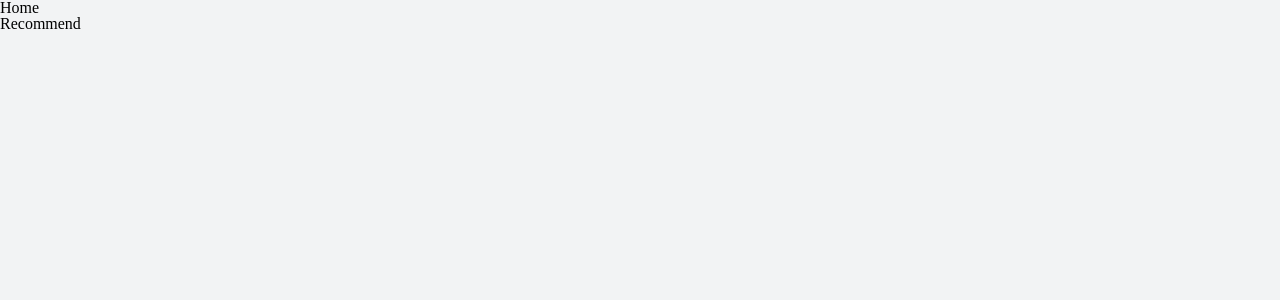
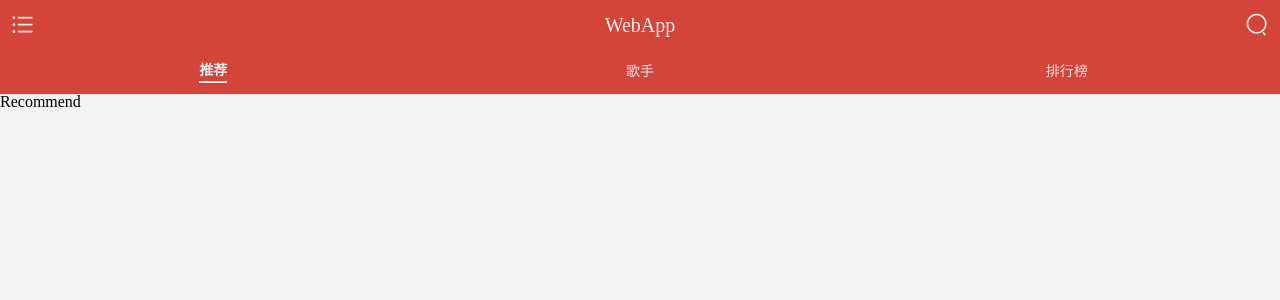
Before and after one commit to WindyNanzi/JavaScriptExercises, a React (Create React App) app in the folder cloud-music/: page /#/recommend in a window 1280 px wide. Shown: the top 300 px of the page. Built offline with nearby package versions, Linux system fonts and the light colour scheme.

Commit message:
feat: 神三元react-hook小册第二章完结

```diff
--- a/cloud-music/package.json
+++ b/cloud-music/package.json
@@ -6,12 +6,17 @@
     "@testing-library/jest-dom": "^4.2.4",
     "@testing-library/react": "^9.3.2",
     "@testing-library/user-event": "^7.1.2",
+    "immutable": "^4.0.0-rc.12",
     "react": "^16.13.1",
     "react-dom": "^16.13.1",
+    "react-redux": "^7.2.0",
     "react-router": "^5.1.2",
     "react-router-config": "^5.1.1",
     "react-router-dom": "^5.1.2",
     "react-scripts": "3.4.1",
+    "redux": "^4.0.5",
+    "redux-immutable": "^4.0.0",
+    "redux-thunk": "^2.3.0",
     "styled-components": "^5.0.1"
   },
   "scripts": {
--- a/cloud-music/src/App.js
+++ b/cloud-music/src/App.js
@@ -4,15 +4,19 @@ import { GloabStyle } from './style'
 import routes from './routes/index'
 import { HashRouter } from 'react-router-dom'
 import { renderRoutes } from 'react-router-config'
+import { Provider } from 'react-redux';
+import store from './store';
 
 
 function App() {
   return (
-    <HashRouter>
-      <GloabStyle></GloabStyle>
-      <IconStyle></IconStyle>
-      { renderRoutes(routes) }
-    </HashRouter>
+    <Provider store={ store }>
+      <HashRouter>
+        <GloabStyle></GloabStyle>
+        <IconStyle></IconStyle>
+        { renderRoutes(routes) }
+      </HashRouter>
+    </Provider>
   );
 }
 
--- a/cloud-music/src/application/Home/index.jsx
+++ b/cloud-music/src/application/Home/index.jsx
@@ -1,14 +1,44 @@
 import React,{ memo } from 'react'
 import { renderRoutes } from 'react-router-config'
+import { Top, Tab, TabItem} from './style'
+import { NavLink } from 'react-router-dom'
 
 export default memo((props) =>  {
   const { route } = props
-  console.log(route)
+
   return (
     <>
-      <div>
-        Home
-      </div>
+      <Top>
+        <span className='iconfont menu'>&#xe7f5;</span>
+        <span className='title'>WebApp</span>
+        <span className='iconfont search'>&#xe632;</span>
+      </Top>
+      <Tab>
+        <NavLink
+          to='/recommend'
+          activeClassName='selected'
+        >
+          <TabItem>
+            <span>推荐</span>
+          </TabItem>
+        </NavLink>
+        <NavLink
+          to='/singers'
+          activeClassName='selected'
+        >
+          <TabItem>
+            <span>歌手</span>
+          </TabItem>
+        </NavLink>
+        <NavLink
+          to='/rank'
+          activeClassName='selected'
+        >
+          <TabItem>
+            <span>排行榜</span>
+          </TabItem>
+        </NavLink>
+      </Tab>
       { renderRoutes(route.routes) }
     </>
   )
--- /dev/null
+++ b/cloud-music/src/application/Home/style.js
@@ -0,0 +1,48 @@
+import styled from 'styled-components'
+import style from '../../assets/global-style'
+
+export const Top = styled.div`
+  display: flex;
+  flex-direction: row;
+  justify-content: space-between;
+  padding: 5px 10px;
+  background: ${ style['theme-color'] };
+  &>span{
+    line-height: 40px;
+    color: #f1f1f1;
+    font-size: 20px;
+    &.iconfont{
+      font-size: 25px;
+    }
+  }
+`
+
+export const Tab = styled.div`
+  height: 44px;
+  display: flex;
+  flex-direction: row;
+  justify-content: space-around;
+  background: ${ style['theme-color'] };
+  a {
+    flex: 1;
+    padding: 2px 0;
+    font-size: 14px;
+    color: #e4e4e4;
+    &.selected {
+      span{
+        padding:3px 0;
+        font-weight: 700;
+        color: #f1f1f1;
+        border-bottom: 2px solid #f1f1f1;
+      }
+    }
+  }
+`
+
+export const TabItem = styled.div`
+  height: 100%;
+  display: flex;
+  flex-direction: row;
+  justify-content: center;
+  align-items: center;
+`
--- /dev/null
+++ b/cloud-music/src/assets/global-style.js
@@ -0,0 +1,43 @@
+/**
+ * 扩大可点击区域
+ */
+const extendClick = () => {
+  return `
+    position: relative;
+    &:before{
+      content:'';
+      position: absolute;
+      top: -10px;right:-10px;bottom:-10px;left:-10px;
+    }
+  `
+}
+
+/**
+ * 单行文本溢出采用 ... 显示
+ */
+const noWrap = () => {
+  return `
+    text-overflow: ellipsis;
+    overflow: hidden;
+    word-wrap: nowrap;
+  `
+}
+
+export default {
+  'theme-color': '#d44439',
+  'theme-color-shadow': 'rgba(212, 68, 57, .5)',
+  'font-color-light': '#f1f1f1',
+  'font-color-desc': '#2e3030',
+  'font-color-desc-v2': '#bba8a8',
+  'font-size-ss': '10px',
+  'font-size-s': '12px',
+  'font-size-m': '14px',
+  'font-size-l': '16px',
+  'font-size-xl': '18px',
+  'border-color': '#e4e4e4',
+  'background-color': '#f2f3f4',
+  'background-color-shadow': 'rgba(0, 0, 0, .3)',
+  'highlight-background-color': '#fff',
+  extendClick,
+  noWrap
+}
--- /dev/null
+++ b/cloud-music/src/store/index.js
@@ -0,0 +1,12 @@
+import { createStore, compose, applyMiddleware } from "redux";
+import reducer from "./reducer";
+import thunk from "redux-thunk";
+
+const composeEnhancers = window.__REDUX_DEVTOOLS_EXTENSION_COMPOSE__ || compose
+
+
+const store = createStore(reducer, composeEnhancers(
+  applyMiddleware(thunk)
+))
+
+export default store
--- /dev/null
+++ b/cloud-music/src/store/reducer.js
@@ -0,0 +1,6 @@
+import {} from 'redux-immutable'
+import { combineReducers } from 'redux'
+
+export default combineReducers({
+  //TO-DO
+})
--- a/cloud-music/src/style.js
+++ b/cloud-music/src/style.js
@@ -16,7 +16,8 @@ export const GloabStyle = createGlobalStyle`
 	time, mark, audio, video {
 		margin: 0;
 		padding: 0;
-		border: 0;
+    border: 0;
+    outline: none;
 		font-size: 100%;
 		font: inherit;
 		vertical-align: baseline;
```
Also changed, not shown: 1 other file (tests, documents, lock files or other folders).
